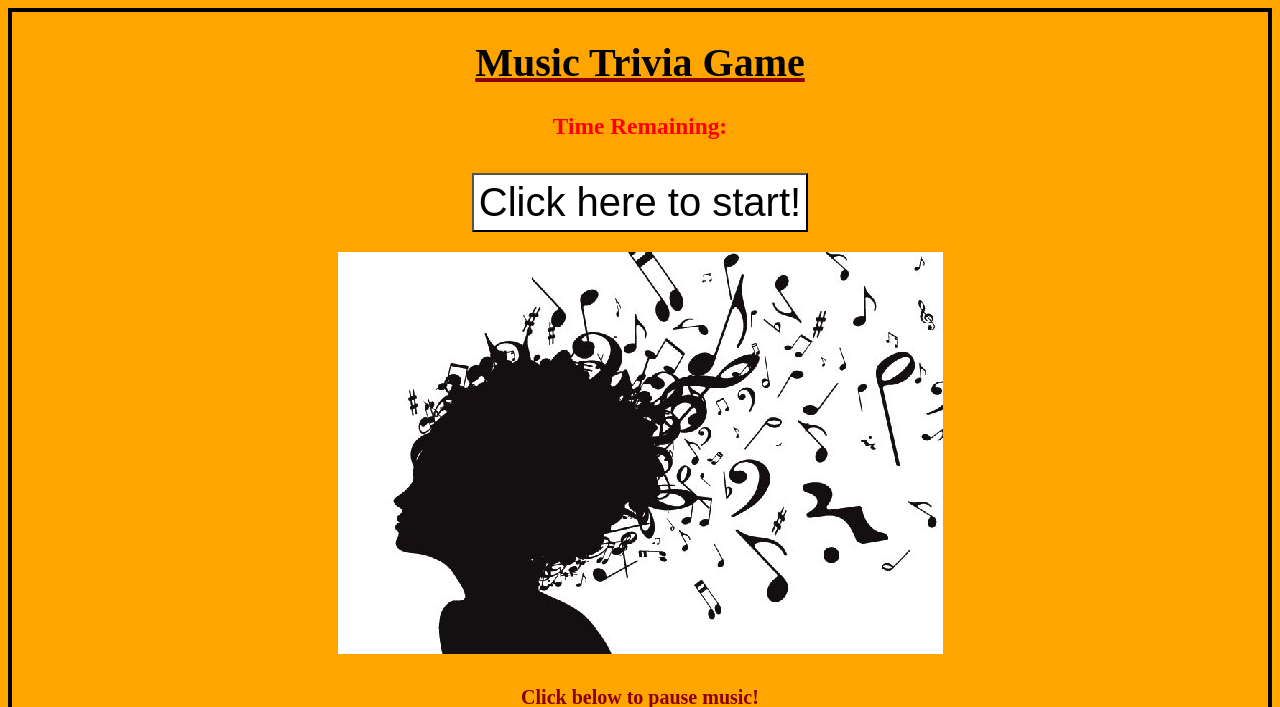
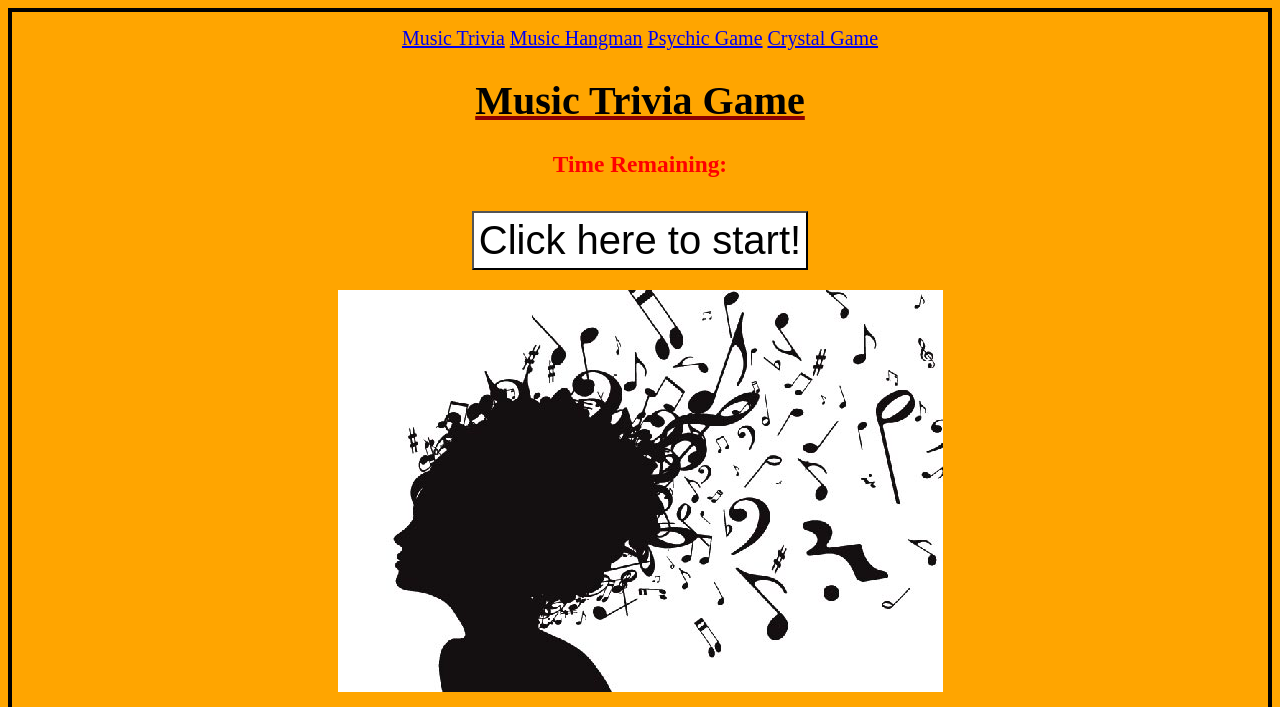
Before and after one commit to dmerk2/TriviaGame, a PHP site: page / in a window 1280 px wide. Shown: the top 707 px of the page. Run offline with PHP 8.4, Linux system fonts and the light colour scheme.

Commit message:
linking to other games

```diff
--- a/assets/css/style.css
+++ b/assets/css/style.css
@@ -45,3 +45,16 @@ button:hover{
 	color:white;
 	background-color:black;
 }
+
+.active{
+	padding-top: 15px;
+	margin: auto;
+	font-size: 20px;
+	text-align: center;
+	color:white;
+}
+
+.active:hover{
+	font-size: 30px;
+	color: white;
+}
--- a/index.html
+++ b/index.html
@@ -15,6 +15,16 @@
 </head>
 
 <body>
+
+<!-- links to other games -->
+<div class ='active'>
+    <a href="http://music-trivia-game.herokuapp.com/">Music Trivia</a>
+    <a href="#">Music Hangman</a>
+    <a href="http://pyschic-game.herokuapp.com/">Psychic Game</a>
+    <a href="http://crystalgame.herokuapp.com/">Crystal Game</a>
+</div>
+
+
     <u><h1>Music Trivia Game</h1></u>
 
     <h3>Time Remaining: </h3>
```
